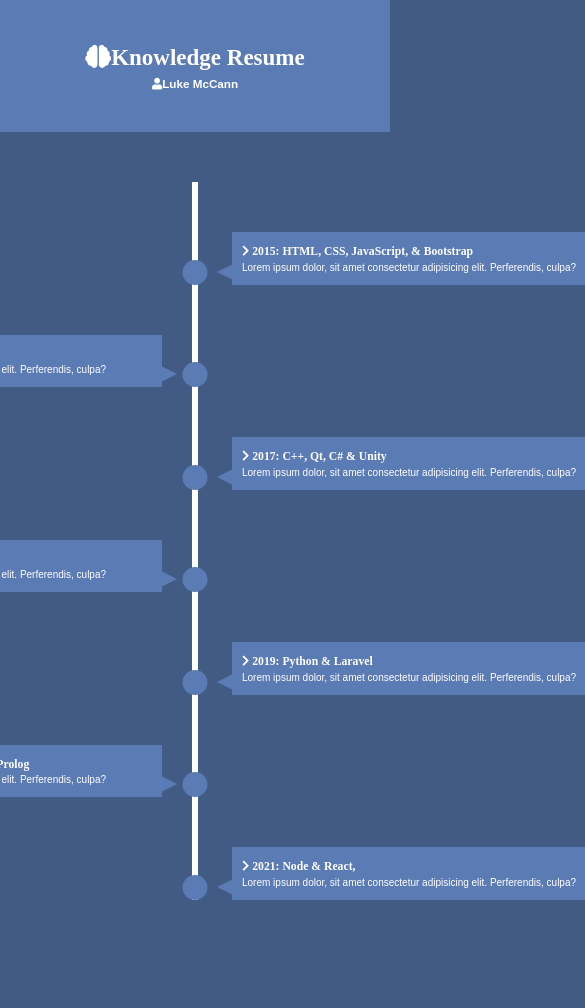
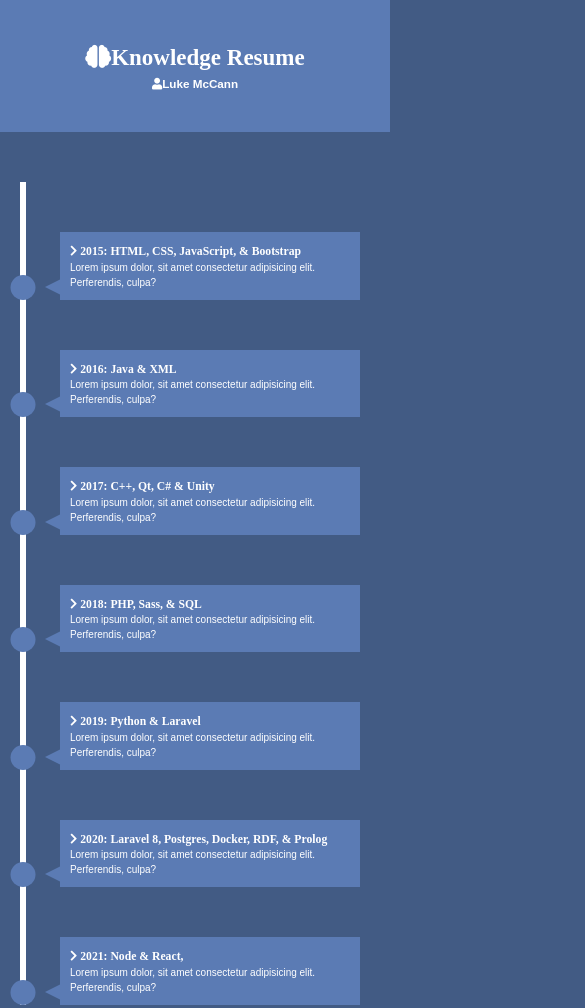
Before and after one commit to Blue-Eyes-FrontEnd-Dragon/Knowledge-Resume, a plain HTML site: page index.html in a window 390 px wide. Shown: the top 1008 px of the page, 585 px wide, since content can reach past the window. Drawn offline with Linux system fonts and the light colour scheme.

Commit message:
Add media query constraints

```diff
--- a/style.css
+++ b/style.css
@@ -108,3 +108,33 @@ h1 {
     border-width: .8rem 0 .8rem 1.6rem;
     border-color: transparent transparent transparent var(--secondary-color) ;
 }
+
+@media(max-width: 900px) {
+    #timeline ul li div {
+        width: 25rem;
+    }
+
+    #timeline ul li:nth-child(even) div {
+        right: 28.4rem;
+    }
+}
+
+@media(max-width: 600px) {
+    #timeline ul li {
+        margin-left: 2rem;
+    }
+
+    #timeline ul li div {
+        width: calc(100vw - 9rem);
+    }
+
+    #timeline ul li:nth-child(even) div {
+        left: 4rem;
+    }
+
+    #timeline ul li:nth-child(even) div:before {
+        left: -1.5rem;
+        border-width: .8rem 1.6rem .8rem 0;
+        border-color: transparent var(--secondary-color) transparent transparent;
+    }
+}
```
